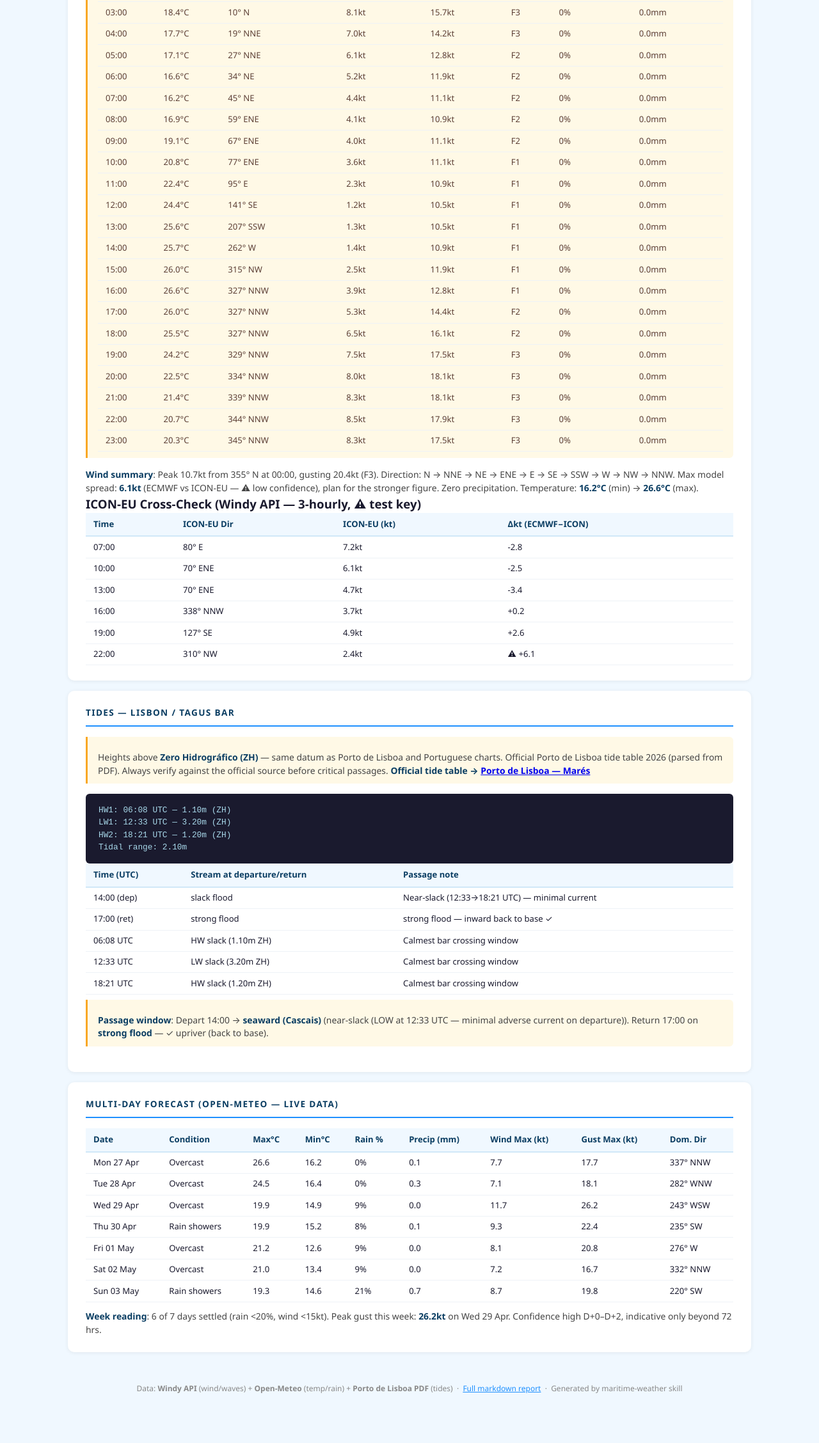
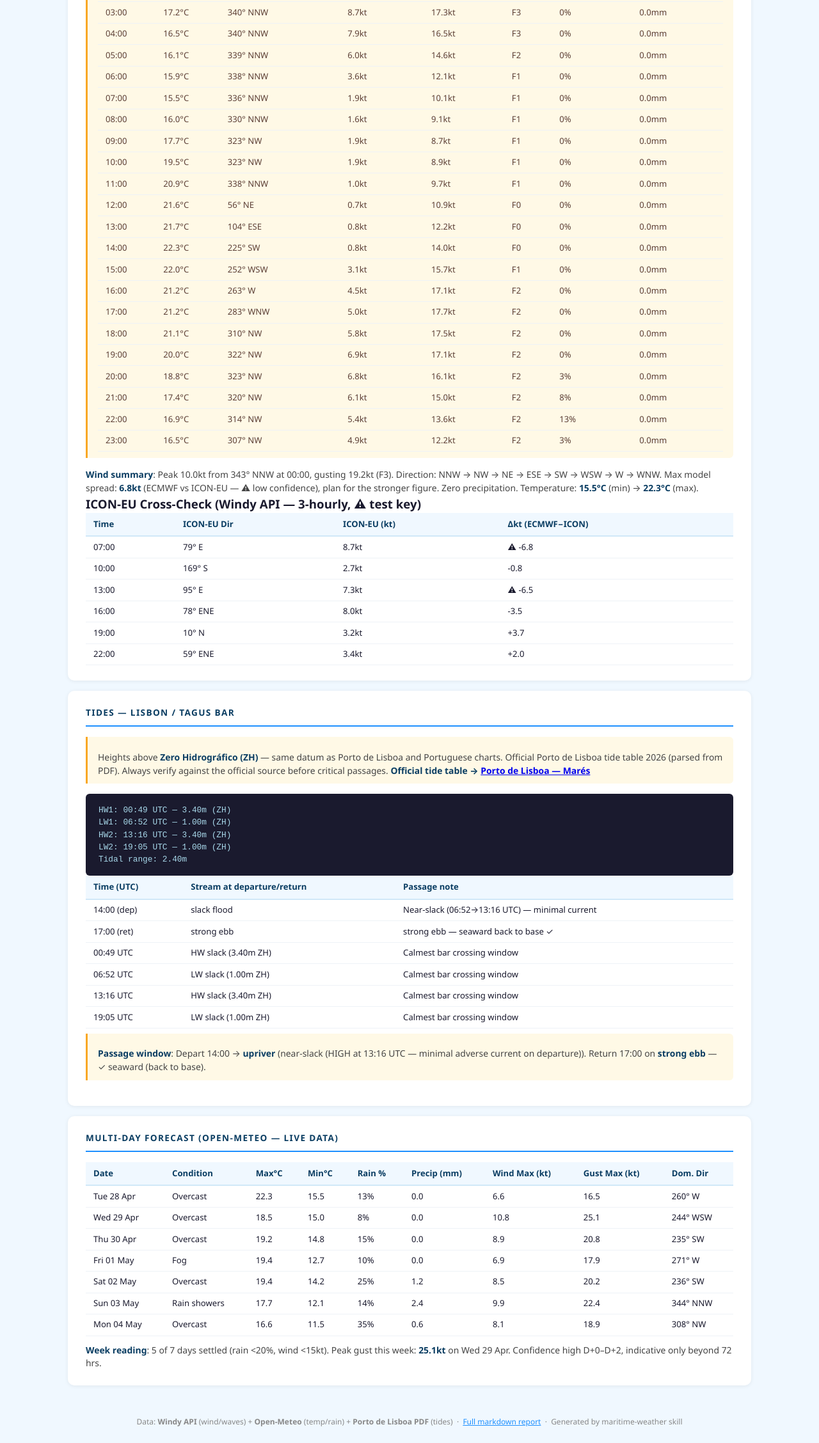
Before and after one commit to martinsda/maritime-weather, a website: page index.html in a window 1280 px wide. Shown: the part 396-2652 px from the top of the page at 64% size. Before the commit the page ends 2600 px from the top, so only its background shows below. Drawn offline with Linux system fonts and the light colour scheme.

Commit message:
briefing: auto-generated 25044370131

```diff
--- a/index.html
+++ b/index.html
@@ -3,7 +3,7 @@
 <head>
   <meta charset="UTF-8">
   <meta name="viewport" content="width=device-width, initial-scale=1.0">
-  <title>Maritime Briefing — 2026-04-27</title>
+  <title>Maritime Briefing — 2026-04-28</title>
   <style>
     :root {
       --sea:   #0a3d62;
@@ -100,9 +100,9 @@
 <header>
   <div>
     <h1>⚓ Maritime Weather Briefing</h1>
-    <p>Lisbon → Cascais &nbsp;·&nbsp; 2026-04-27 &nbsp;·&nbsp; 38.682°N, 9.219°W</p>
+    <p>Lisbon → Cascais &nbsp;·&nbsp; 2026-04-28 &nbsp;·&nbsp; 38.682°N, 9.219°W</p>
   </div>
-  <span class="badge">Generated 2026-04-27 09:13 UTC</span>
+  <span class="badge">Generated 2026-04-28 09:14 UTC</span>
 </header>
 
 <main>
@@ -125,10 +125,10 @@
 </thead>
 <tbody><tr>
 <td><strong>00:00</strong></td>
-<td><strong>20.0°C</strong></td>
-<td>**355° N    **</td>
-<td><strong>10.7kt</strong></td>
-<td><strong>20.4kt</strong></td>
+<td><strong>19.2°C</strong></td>
+<td>**343° NNW  **</td>
+<td><strong>10.0kt</strong></td>
+<td><strong>19.2kt</strong></td>
 <td><strong>F3</strong></td>
 <td><strong>0%</strong></td>
 <td><strong>0.0mm</strong></td>
@@ -136,236 +136,236 @@
 <tr>
 <td>01:00</td>
 <td>19.0°C</td>
-<td>357° N</td>
-<td>10.3kt</td>
-<td>19.2kt</td>
+<td>341° NNW</td>
+<td>9.5kt</td>
+<td>18.1kt</td>
 <td>F3</td>
 <td>0%</td>
 <td>0.0mm</td>
 </tr>
 <tr>
 <td>02:00</td>
-<td>18.6°C</td>
-<td>2° N</td>
-<td>9.3kt</td>
-<td>17.7kt</td>
+<td>18.1°C</td>
+<td>340° NNW</td>
+<td>9.1kt</td>
+<td>17.5kt</td>
 <td>F3</td>
 <td>0%</td>
 <td>0.0mm</td>
 </tr>
 <tr>
 <td>03:00</td>
-<td>18.4°C</td>
-<td>10° N</td>
-<td>8.1kt</td>
-<td>15.7kt</td>
+<td>17.2°C</td>
+<td>340° NNW</td>
+<td>8.7kt</td>
+<td>17.3kt</td>
 <td>F3</td>
 <td>0%</td>
 <td>0.0mm</td>
 </tr>
 <tr>
 <td>04:00</td>
-<td>17.7°C</td>
-<td>19° NNE</td>
-<td>7.0kt</td>
-<td>14.2kt</td>
+<td>16.5°C</td>
+<td>340° NNW</td>
+<td>7.9kt</td>
+<td>16.5kt</td>
 <td>F3</td>
 <td>0%</td>
 <td>0.0mm</td>
 </tr>
 <tr>
 <td>05:00</td>
-<td>17.1°C</td>
-<td>27° NNE</td>
-<td>6.1kt</td>
-<td>12.8kt</td>
+<td>16.1°C</td>
+<td>339° NNW</td>
+<td>6.0kt</td>
+<td>14.6kt</td>
 <td>F2</td>
 <td>0%</td>
 <td>0.0mm</td>
 </tr>
 <tr>
 <td>06:00</td>
-<td>16.6°C</td>
-<td>34° NE</td>
-<td>5.2kt</td>
-<td>11.9kt</td>
-<td>F2</td>
+<td>15.9°C</td>
+<td>338° NNW</td>
+<td>3.6kt</td>
+<td>12.1kt</td>
+<td>F1</td>
 <td>0%</td>
 <td>0.0mm</td>
 </tr>
 <tr>
 <td>07:00</td>
-<td>16.2°C</td>
-<td>45° NE</td>
-<td>4.4kt</td>
-<td>11.1kt</td>
-<td>F2</td>
+<td>15.5°C</td>
+<td>336° NNW</td>
+<td>1.9kt</td>
+<td>10.1kt</td>
+<td>F1</td>
 <td>0%</td>
 <td>0.0mm</td>
 </tr>
 <tr>
 <td>08:00</td>
-<td>16.9°C</td>
-<td>59° ENE</td>
-<td>4.1kt</td>
-<td>10.9kt</td>
-<td>F2</td>
+<td>16.0°C</td>
+<td>330° NNW</td>
+<td>1.6kt</td>
+<td>9.1kt</td>
+<td>F1</td>
 <td>0%</td>
 <td>0.0mm</td>
 </tr>
 <tr>
 <td>09:00</td>
-<td>19.1°C</td>
-<td>67° ENE</td>
-<td>4.0kt</td>
-<td>11.1kt</td>
-<td>F2</td>
+<td>17.7°C</td>
+<td>323° NW</td>
+<td>1.9kt</td>
+<td>8.7kt</td>
+<td>F1</td>
 <td>0%</td>
 <td>0.0mm</td>
 </tr>
 <tr>
 <td>10:00</td>
-<td>20.8°C</td>
-<td>77° ENE</td>
-<td>3.6kt</td>
-<td>11.1kt</td>
+<td>19.5°C</td>
+<td>323° NW</td>
+<td>1.9kt</td>
+<td>8.9kt</td>
 <td>F1</td>
 <td>0%</td>
 <td>0.0mm</td>
 </tr>
 <tr>
 <td>11:00</td>
-<td>22.4°C</td>
-<td>95° E</td>
-<td>2.3kt</td>
-<td>10.9kt</td>
+<td>20.9°C</td>
+<td>338° NNW</td>
+<td>1.0kt</td>
+<td>9.7kt</td>
 <td>F1</td>
 <td>0%</td>
 <td>0.0mm</td>
 </tr>
 <tr>
 <td>12:00</td>
-<td>24.4°C</td>
-<td>141° SE</td>
-<td>1.2kt</td>
-<td>10.5kt</td>
-<td>F1</td>
+<td>21.6°C</td>
+<td>56° NE</td>
+<td>0.7kt</td>
+<td>10.9kt</td>
+<td>F0</td>
 <td>0%</td>
 <td>0.0mm</td>
 </tr>
 <tr>
 <td>13:00</td>
-<td>25.6°C</td>
-<td>207° SSW</td>
-<td>1.3kt</td>
-<td>10.5kt</td>
-<td>F1</td>
+<td>21.7°C</td>
+<td>104° ESE</td>
+<td>0.8kt</td>
+<td>12.2kt</td>
+<td>F0</td>
 <td>0%</td>
 <td>0.0mm</td>
 </tr>
 <tr>
 <td>14:00</td>
-<td>25.7°C</td>
-<td>262° W</td>
-<td>1.4kt</td>
-<td>10.9kt</td>
-<td>F1</td>
+<td>22.3°C</td>
+<td>225° SW</td>
+<td>0.8kt</td>
+<td>14.0kt</td>
+<td>F0</td>
 <td>0%</td>
 <td>0.0mm</td>
 </tr>
 <tr>
 <td>15:00</td>
-<td>26.0°C</td>
-<td>315° NW</td>
-<td>2.5kt</td>
-<td>11.9kt</td>
+<td>22.0°C</td>
+<td>252° WSW</td>
+<td>3.1kt</td>
+<td>15.7kt</td>
 <td>F1</td>
 <td>0%</td>
 <td>0.0mm</td>
 </tr>
 <tr>
 <td>16:00</td>
-<td>26.6°C</td>
-<td>327° NNW</td>
-<td>3.9kt</td>
-<td>12.8kt</td>
-<td>F1</td>
+<td>21.2°C</td>
+<td>263° W</td>
+<td>4.5kt</td>
+<td>17.1kt</td>
+<td>F2</td>
 <td>0%</td>
 <td>0.0mm</td>
 </tr>
 <tr>
 <td>17:00</td>
-<td>26.0°C</td>
-<td>327° NNW</td>
-<td>5.3kt</td>
-<td>14.4kt</td>
+<td>21.2°C</td>
+<td>283° WNW</td>
+<td>5.0kt</td>
+<td>17.7kt</td>
 <td>F2</td>
 <td>0%</td>
 <td>0.0mm</td>
 </tr>
 <tr>
 <td>18:00</td>
-<td>25.5°C</td>
-<td>327° NNW</td>
-<td>6.5kt</td>
-<td>16.1kt</td>
+<td>21.1°C</td>
+<td>310° NW</td>
+<td>5.8kt</td>
+<td>17.5kt</td>
 <td>F2</td>
 <td>0%</td>
 <td>0.0mm</td>
 </tr>
 <tr>
 <td>19:00</td>
-<td>24.2°C</td>
-<td>329° NNW</td>
-<td>7.5kt</td>
-<td>17.5kt</td>
-<td>F3</td>
+<td>20.0°C</td>
+<td>322° NW</td>
+<td>6.9kt</td>
+<td>17.1kt</td>
+<td>F2</td>
 <td>0%</td>
 <td>0.0mm</td>
 </tr>
 <tr>
 <td>20:00</td>
-<td>22.5°C</td>
-<td>334° NNW</td>
-<td>8.0kt</td>
-<td>18.1kt</td>
-<td>F3</td>
-<td>0%</td>
+<td>18.8°C</td>
+<td>323° NW</td>
+<td>6.8kt</td>
+<td>16.1kt</td>
+<td>F2</td>
+<td>3%</td>
 <td>0.0mm</td>
 </tr>
 <tr>
 <td>21:00</td>
-<td>21.4°C</td>
-<td>339° NNW</td>
-<td>8.3kt</td>
-<td>18.1kt</td>
-<td>F3</td>
-<td>0%</td>
+<td>17.4°C</td>
+<td>320° NW</td>
+<td>6.1kt</td>
+<td>15.0kt</td>
+<td>F2</td>
+<td>8%</td>
 <td>0.0mm</td>
 </tr>
 <tr>
 <td>22:00</td>
-<td>20.7°C</td>
-<td>344° NNW</td>
-<td>8.5kt</td>
-<td>17.9kt</td>
-<td>F3</td>
-<td>0%</td>
+<td>16.9°C</td>
+<td>314° NW</td>
+<td>5.4kt</td>
+<td>13.6kt</td>
+<td>F2</td>
+<td>13%</td>
 <td>0.0mm</td>
 </tr>
 <tr>
 <td>23:00</td>
-<td>20.3°C</td>
-<td>345° NNW</td>
-<td>8.3kt</td>
-<td>17.5kt</td>
-<td>F3</td>
-<td>0%</td>
+<td>16.5°C</td>
+<td>307° NW</td>
+<td>4.9kt</td>
+<td>12.2kt</td>
+<td>F2</td>
+<td>3%</td>
 <td>0.0mm</td>
 </tr>
 </tbody></table>
 </blockquote>
-<p><strong>Wind summary</strong>: Peak 10.7kt from 355° N at 00:00, gusting 20.4kt (F3). Direction: N → NNE → NE → ENE → E → SE → SSW → W → NW → NNW. Max model spread: <strong>6.1kt</strong> (ECMWF vs ICON-EU — ⚠ low confidence), plan for the stronger figure. Zero precipitation. Temperature: <strong>16.2°C</strong> (min) → <strong>26.6°C</strong> (max).</p>
+<p><strong>Wind summary</strong>: Peak 10.0kt from 343° NNW at 00:00, gusting 19.2kt (F3). Direction: NNW → NW → NE → ESE → SW → WSW → W → WNW. Max model spread: <strong>6.8kt</strong> (ECMWF vs ICON-EU — ⚠ low confidence), plan for the stronger figure. Zero precipitation. Temperature: <strong>15.5°C</strong> (min) → <strong>22.3°C</strong> (max).</p>
 <h3>ICON-EU Cross-Check (Windy API — 3-hourly, ⚠ test key)</h3>
 <table>
 <thead>
@@ -378,39 +378,39 @@
 </thead>
 <tbody><tr>
 <td>07:00</td>
-<td>80° E</td>
-<td>7.2kt</td>
-<td>-2.8</td>
+<td>79° E</td>
+<td>8.7kt</td>
+<td>⚠ -6.8</td>
 </tr>
 <tr>
 <td>10:00</td>
-<td>70° ENE</td>
-<td>6.1kt</td>
-<td>-2.5</td>
+<td>169° S</td>
+<td>2.7kt</td>
+<td>-0.8</td>
 </tr>
 <tr>
 <td>13:00</td>
-<td>70° ENE</td>
-<td>4.7kt</td>
-<td>-3.4</td>
+<td>95° E</td>
+<td>7.3kt</td>
+<td>⚠ -6.5</td>
 </tr>
 <tr>
 <td>16:00</td>
-<td>338° NNW</td>
-<td>3.7kt</td>
-<td>+0.2</td>
+<td>78° ENE</td>
+<td>8.0kt</td>
+<td>-3.5</td>
 </tr>
 <tr>
 <td>19:00</td>
-<td>127° SE</td>
-<td>4.9kt</td>
-<td>+2.6</td>
+<td>10° N</td>
+<td>3.2kt</td>
+<td>+3.7</td>
 </tr>
 <tr>
 <td>22:00</td>
-<td>310° NW</td>
-<td>2.4kt</td>
-<td>⚠ +6.1</td>
+<td>59° ENE</td>
+<td>3.4kt</td>
+<td>+2.0</td>
 </tr>
 </tbody></table>
 </section>
@@ -420,10 +420,11 @@
 Official Porto de Lisboa tide table 2026 (parsed from PDF). Always verify against the official source before critical passages.
 <strong>Official tide table → <a href="https://www.portodelisboa.pt/mares">Porto de Lisboa — Marés</a></strong></p>
 </blockquote>
-<pre><code>HW1: 06:08 UTC — 1.10m (ZH)
-LW1: 12:33 UTC — 3.20m (ZH)
-HW2: 18:21 UTC — 1.20m (ZH)
-Tidal range: 2.10m
+<pre><code>HW1: 00:49 UTC — 3.40m (ZH)
+LW1: 06:52 UTC — 1.00m (ZH)
+HW2: 13:16 UTC — 3.40m (ZH)
+LW2: 19:05 UTC — 1.00m (ZH)
+Tidal range: 2.40m
 </code></pre>
 <table>
 <thead>
@@ -436,31 +437,36 @@ Tidal range: 2.10m
 <tbody><tr>
 <td>14:00 (dep)</td>
 <td>slack flood</td>
-<td>Near-slack (12:33→18:21 UTC) — minimal current</td>
+<td>Near-slack (06:52→13:16 UTC) — minimal current</td>
 </tr>
 <tr>
 <td>17:00 (ret)</td>
-<td>strong flood</td>
-<td>strong flood — inward back to base ✓</td>
+<td>strong ebb</td>
+<td>strong ebb — seaward back to base ✓</td>
 </tr>
 <tr>
-<td>06:08 UTC</td>
-<td>HW slack (1.10m ZH)</td>
+<td>00:49 UTC</td>
+<td>HW slack (3.40m ZH)</td>
 <td>Calmest bar crossing window</td>
 </tr>
 <tr>
-<td>12:33 UTC</td>
-<td>LW slack (3.20m ZH)</td>
+<td>06:52 UTC</td>
+<td>LW slack (1.00m ZH)</td>
 <td>Calmest bar crossing window</td>
 </tr>
 <tr>
-<td>18:21 UTC</td>
-<td>HW slack (1.20m ZH)</td>
+<td>13:16 UTC</td>
+<td>HW slack (3.40m ZH)</td>
+<td>Calmest bar crossing window</td>
+</tr>
+<tr>
+<td>19:05 UTC</td>
+<td>LW slack (1.00m ZH)</td>
 <td>Calmest bar crossing window</td>
 </tr>
 </tbody></table>
 <blockquote>
-<p><strong>Passage window</strong>: Depart 14:00 → <strong>seaward (Cascais)</strong> (near-slack (LOW at 12:33 UTC — minimal adverse current on departure)). Return 17:00 on <strong>strong flood</strong> — ✓ upriver (back to base).</p>
+<p><strong>Passage window</strong>: Depart 14:00 → <strong>upriver</strong> (near-slack (HIGH at 13:16 UTC — minimal adverse current on departure)). Return 17:00 on <strong>strong ebb</strong> — ✓ seaward (back to base).</p>
 </blockquote>
 </section>
 <section id="multi"><h2>MULTI-DAY FORECAST (Open-Meteo — Live Data)</h2>
@@ -479,90 +485,90 @@ Tidal range: 2.10m
 </tr>
 </thead>
 <tbody><tr>
-<td>Mon 27 Apr</td>
-<td>Overcast</td>
-<td>26.6</td>
-<td>16.2</td>
-<td>0%</td>
-<td>0.1</td>
-<td>7.7</td>
-<td>17.7</td>
-<td>337° NNW</td>
-</tr>
-<tr>
 <td>Tue 28 Apr</td>
 <td>Overcast</td>
-<td>24.5</td>
-<td>16.4</td>
-<td>0%</td>
-<td>0.3</td>
-<td>7.1</td>
-<td>18.1</td>
-<td>282° WNW</td>
+<td>22.3</td>
+<td>15.5</td>
+<td>13%</td>
+<td>0.0</td>
+<td>6.6</td>
+<td>16.5</td>
+<td>260° W</td>
 </tr>
 <tr>
 <td>Wed 29 Apr</td>
 <td>Overcast</td>
-<td>19.9</td>
-<td>14.9</td>
-<td>9%</td>
+<td>18.5</td>
+<td>15.0</td>
+<td>8%</td>
 <td>0.0</td>
-<td>11.7</td>
-<td>26.2</td>
-<td>243° WSW</td>
+<td>10.8</td>
+<td>25.1</td>
+<td>244° WSW</td>
 </tr>
 <tr>
 <td>Thu 30 Apr</td>
-<td>Rain showers</td>
-<td>19.9</td>
-<td>15.2</td>
-<td>8%</td>
-<td>0.1</td>
-<td>9.3</td>
-<td>22.4</td>
+<td>Overcast</td>
+<td>19.2</td>
+<td>14.8</td>
+<td>15%</td>
+<td>0.0</td>
+<td>8.9</td>
+<td>20.8</td>
 <td>235° SW</td>
 </tr>
 <tr>
 <td>Fri 01 May</td>
-<td>Overcast</td>
-<td>21.2</td>
-<td>12.6</td>
-<td>9%</td>
+<td>Fog</td>
+<td>19.4</td>
+<td>12.7</td>
+<td>10%</td>
 <td>0.0</td>
-<td>8.1</td>
-<td>20.8</td>
-<td>276° W</td>
+<td>6.9</td>
+<td>17.9</td>
+<td>271° W</td>
 </tr>
 <tr>
 <td>Sat 02 May</td>
 <td>Overcast</td>
-<td>21.0</td>
-<td>13.4</td>
-<td>9%</td>
-<td>0.0</td>
-<td>7.2</td>
-<td>16.7</td>
-<td>332° NNW</td>
+<td>19.4</td>
+<td>14.2</td>
+<td>25%</td>
+<td>1.2</td>
+<td>8.5</td>
+<td>20.2</td>
+<td>236° SW</td>
 </tr>
 <tr>
 <td>Sun 03 May</td>
 <td>Rain showers</td>
-<td>19.3</td>
-<td>14.6</td>
-<td>21%</td>
-<td>0.7</td>
-<td>8.7</td>
-<td>19.8</td>
-<td>220° SW</td>
+<td>17.7</td>
+<td>12.1</td>
+<td>14%</td>
+<td>2.4</td>
+<td>9.9</td>
+<td>22.4</td>
+<td>344° NNW</td>
+</tr>
+<tr>
+<td>Mon 04 May</td>
+<td>Overcast</td>
+<td>16.6</td>
+<td>11.5</td>
+<td>35%</td>
+<td>0.6</td>
+<td>8.1</td>
+<td>18.9</td>
+<td>308° NW</td>
 </tr>
 </tbody></table>
-<p><strong>Week reading</strong>: 6 of 7 days settled (rain &lt;20%, wind &lt;15kt). Peak gust this week: <strong>26.2kt</strong> on Wed 29 Apr. Confidence high D+0–D+2, indicative only beyond 72 hrs.</p>
+<p><strong>Week reading</strong>: 5 of 7 days settled (rain &lt;20%, wind &lt;15kt). Peak gust this week: <strong>25.1kt</strong> on Wed 29 Apr. Confidence high D+0–D+2, indicative only beyond 72 hrs.</p>
 </section>
 </main>
 
 <footer>
   Data: <strong>Windy API</strong> (wind/waves) + <strong>Open-Meteo</strong> (temp/rain) + <strong>Porto de Lisboa PDF</strong> (tides)
-  &nbsp;·&nbsp; <a href="output/2026-04-27_lisbon-cascais-briefing.md">Full markdown report</a>
+  &nbsp;·&nbsp; <a href="output/2026-04-28_lisbon-cascais-briefing.md">Full markdown report</a>
   &nbsp;·&nbsp; Generated by maritime-weather skill
 </footer>
 
```
Also changed, not shown: output/2026-04-28_lisbon-cascais-briefing.md (added).
